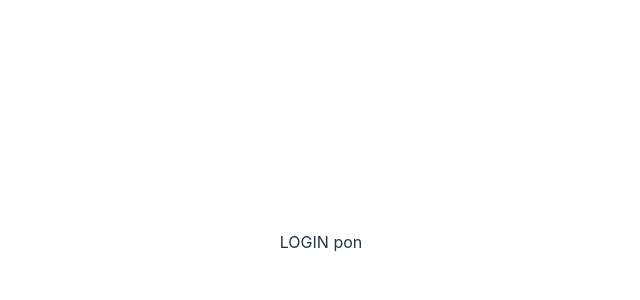
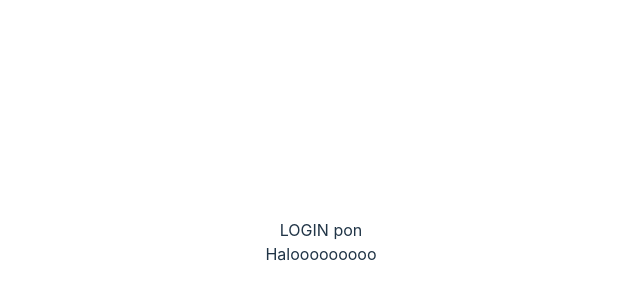
Before and after one commit to RhezaAlvarez/latihan-git, a React (Vite) app: page /login in a window 1280 px wide. Shown: the part 158-458 px from the top of the page, without its empty margins (319-959 px from the left). Built offline with nearby package versions, Linux system fonts and the light colour scheme.

Commit message:
Halooooo

```diff
--- a/src/pages/login/login.jsx
+++ b/src/pages/login/login.jsx
@@ -2,7 +2,10 @@ import React from "react";
 
 const Login = () => {
   return (
-    <div className="w-[100vh] h-[100vh] bg-white text-black">LOGIN pon</div>
+    <div className="w-[100vh] h-[100vh] bg-white text-black">
+        LOGIN pon
+        <p>Halooooooooo</p>
+    </div>
   );
 };
 
```
